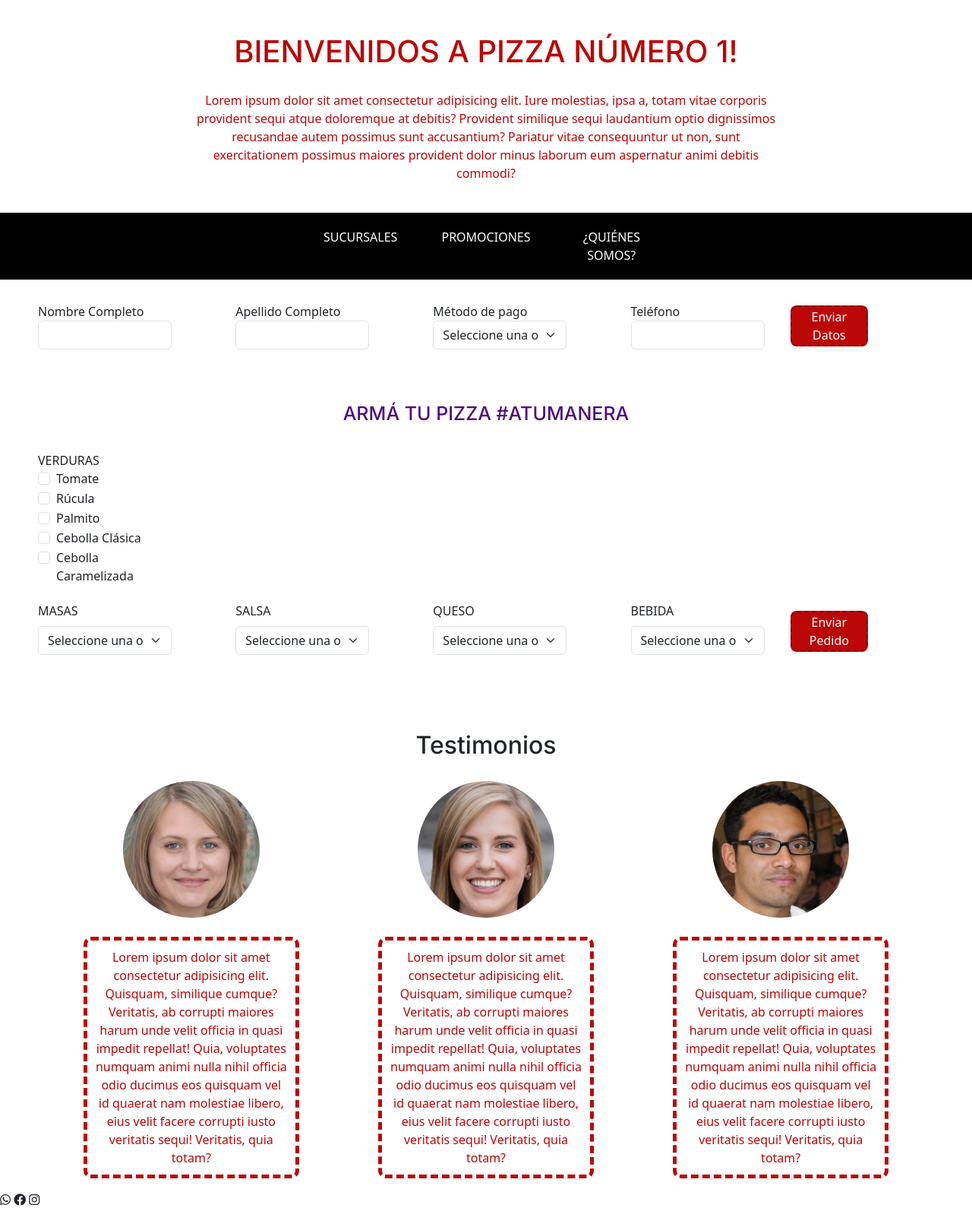
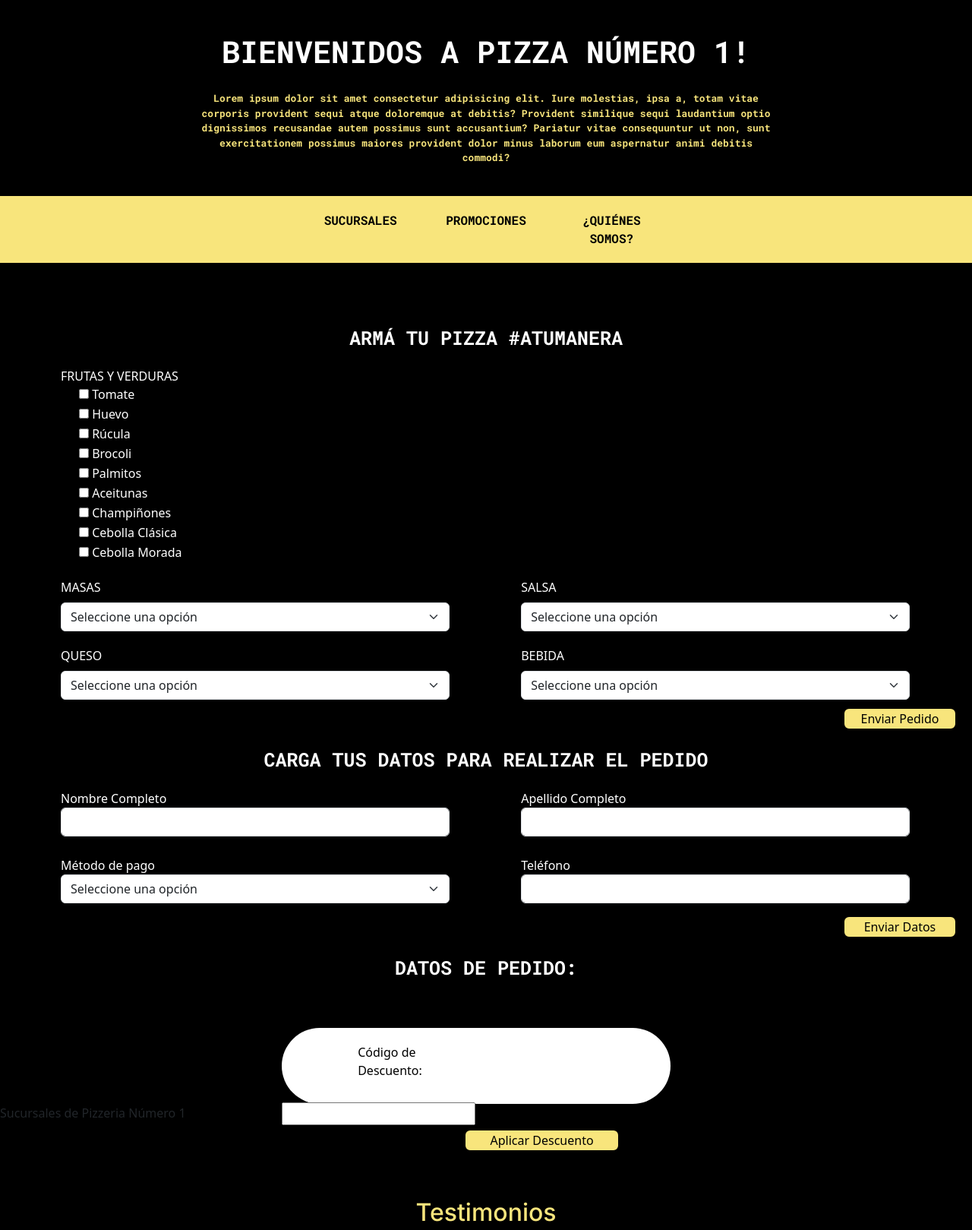
Before and after one commit to ConstanzaMarielSonzini/Enrega1-MarielSonzini, a website: page index.html in a window 1280 px wide. Shown: the part 26-1645 px from the top of the page at 76% size. Before the commit the page ends 1617 px from the top, so only its background shows below. Drawn offline with nearby package versions, Linux system fonts and the light colour scheme; some packages are replaced by stand-ins of ours; a script that the page names is missing; a web font is replaced by a local one.

Commit message:
Uso de JSON y Fetch

```diff
--- a/estilos.css
+++ b/estilos.css
@@ -1,8 +1,16 @@
+@import url('https://fonts.googleapis.com/css2?family=Kdam+Thmor+Pro&family=Oooh+Baby&family=Poppins:wght@300&family=Secular+One&display=swap');
 @import url('https://fonts.googleapis.com/css2?family=Inter:wght@200;500&display=swap');
+@import url('https://fonts.googleapis.com/css2?family=Inter:wght@200;500&display=swap');
+@import url('https://fonts.googleapis.com/css2?family=Inter:wght@200;500&family=Roboto+Mono:ital,wght@0,700;1,100;1,600&display=swap');
 
+.bodyColor{
+    background-color: rgb(0, 0, 0) !important;
+}
 
 .titulo p{
-    color: rgb(187, 7, 7);
+    font-family: 'Roboto Mono', monospace;
+    font-size: 13px;
+    color: rgb(248, 229, 124);
     display: flex;
     display: block;
     text-align: center;
@@ -11,8 +19,8 @@
 }
 
 .titulo2 {
-    color: rgb(82, 13, 128);
-    font-family: 'Inter', sans-serif;
+    color: rgb(255, 255, 255);
+    font-family: 'Roboto Mono', monospace;
     font-style: bold;
     text-align: center;
     padding-top:50px;
@@ -21,6 +29,7 @@
 }
 
 .contenedor {
+    color: rgb(0, 0, 0);
     display: flex;
     display: block;
     text-align: center;
@@ -30,25 +39,29 @@
 }
 
 .header {
+    font-family: 'Roboto Mono', monospace;
     align-content: center;
     color: rgb(255, 255, 255);
     width: 100%;
-    background-color: rgb(0, 0, 0);
+    background-color:  rgb(248, 229, 124);
     margin-top: 40px;
     margin-bottom: 30px;
 }
 
 main .titulo h1 {
-    color: rgb(187, 7, 7);
+    font-family: 'Roboto Mono', monospace;
+    color: rgb(255, 255, 255);
 }
 h1 {
-    font-family: 'Inter', sans-serif;
+    font-family: 'Roboto Mono', monospace;
     text-align: center;
     padding-bottom: 20px;
     padding-top: 30px;
 }
 .testimoniosTexto {
+    font-family: 'Roboto Mono', monospace;
     text-align: center;
+    color:rgb(248, 229, 124);
     font-family: 'Inter', sans-serif;
     margin-top: 100px;
 }
@@ -59,6 +72,7 @@ h1 {
 }
 
 .testimonios_cards {
+    font-family: 'Roboto Mono', monospace;
     width: 30%;
     display: inline-block;
     text-align: center;
@@ -68,13 +82,15 @@ h1 {
 }
 
 .testimonios_cards p {
+    font-family: 'Roboto Mono', monospace;
+    font-size: 13px;
     margin-top: 25px;
-    color:rgb(187, 7, 7);
+    color:rgb(255, 255, 255);
     padding: 10px;
     text-align: center;
-    background-color: #ffffff;
+    background-color: #000000;
     border-radius: 10px;
-    border:rgb(187, 7, 7) 5px dashed;
+    border:rgb(235, 200, 7) 5px dashed;
 }
 
 .testimonios_cards img {
@@ -83,37 +99,70 @@ h1 {
 }
 
 .bloque {
-    width: 20%;
+    width: 15%;
     align-items: flex-start;
     display: flex;
     display: inline-block;
-    padding-left: 50px;
-    padding-right: 30px;
-    margin-top: 20px;
 }
 
 .mb-3 {
-    width: 20%;
+    width: 40%;
+    margin:10px;
+    margin-left: 80px;
+    color: rgb(255, 255, 255);
     align-items: flex-start;
     display: flex;
     display: inline-block;
-    padding-left: 50px;
-    padding-right: 30px;
+
+}
+
+.bloque {
+    width: 40%;
+    margin:10px;
+    margin-left: 80px;
+    color: rgb(255, 255, 255);
+    align-items: flex-start;
+    display: flex;
+    display: inline-block;
+}
+
+.form-check {
+    list-style-position: black;
 }
 
 .btn-primary {
-    width: 8%;
-    color: rgb(255, 255, 255);
-    background-color: rgb(187, 7, 7);
+    width: 150px;
+    color: rgb(0, 0, 0);
+    background-color:  rgb(248, 229, 124);
+    float: right;
+    margin-inline: 100px;
+    margin-right: 20px;
     border-radius: 8px;
-    border-color: rgb(131, 7, 7);
-    margin-right: 30px;
-    border-style: dashed;
+    border-style:double;
 
 }
 
+.info-pedido{
+    width: 100%;
+    background-color:rgb(248, 229, 124);
+    display: flex;
+    display: inline-block;
+    padding-left: 200px;
+    margin-top: 20px;
+    padding-top: 20px;
+}
 
+.info-pedido p{
+    width: 310px;
+    background-color:rgb(248, 229, 124);
+    display:contents;
+    display: inline-block;
+}
 
+.bloque {
+    color: white;
+    background-color: rgb(0, 0, 0);
+}
 
 @media only screen and (max-width: 1100px) {
 .galeria {
@@ -126,3 +175,59 @@ font-size: 16px;
 font-size: 12px;
 }
 }
+
+.codigo-descuento {
+    margin-top:  80px;
+    color: white;
+
+}
+
+
+.descuento-contenedor {
+background-color: rgb(255, 255, 255);
+border-radius: 100px;
+width: 40%;
+height: 100px;
+margin-left: 29%;
+margin-top: 4%;
+}
+
+.descuento-contenedor .descuento-boton{
+    width: 40%;
+    margin-right: 4% ;
+    color: rgb(0, 0, 0);
+    background-color:  rgb(248, 229, 124);
+    border-radius: 8px;
+    border-style:double;
+    }
+
+input#codigo-descuento{
+padding-left: 0px;
+padding-right: 20px;
+color: rgb(0, 0, 0);
+}
+
+label.codigo-descuento{
+    margin-top: 0%;
+    padding-bottom: 30px;
+    padding-top: 20px;
+    padding-left: 100px;
+    width: 50%;
+    color: rgb(0, 0, 0);
+    }
+
+button.descuento-boton{
+    align-items: center;
+    margin-top: 5px;
+    margin-left: 240px;
+}
+
+p#mensaje-descuento {
+    color: white;
+    padding-left: 130px;
+    margin-top: 15px;
+}
+
+.contenedor-sucursales{
+    color: aqua;
+}
--- a/index.html
+++ b/index.html
@@ -5,11 +5,13 @@
     <meta http-equiv="X-UA-Compatible" content="IE=edge">
     <meta name="viewport" content="width=device-width, initial-scale=1.0">
     <title>Pizza Número 1</title>
-    <link rel="stylesheet" href="https://cdnjs.cloudflare.com/ajax/libs/font-awesome/6.2.1/css/all.min.css">
+    <link href="https://cdn.jsdelivr.net/npm/bootstrap@5.3.0-alpha3/dist/css/bootstrap.min.css" rel="stylesheet" integrity="sha384-KK94CHFLLe+nY2dmCWGMq91rCGa5gtU4mk92HdvYe+M/SXH301p5ILy+dN9+nJOZ" crossorigin="anonymous">
     <link rel="stylesheet" href="estilos.css">
-    <link href="https://cdn.jsdelivr.net/npm/bootstrap@5.3.0-alpha3/dist/css/bootstrap.min.css" rel="stylesheet" integrity="sha384-KK94CHFLLe+nY2dmCWGMq91rCGa5gtU4mk92HdvYe+M/SXH301p5ILy+dN9+nJOZ" crossorigin="anonymous">
+    <link rel="stylesheet" href="https://cdn.jsdelivr.net/npm/sweetalert2@11.0.19/dist/sweetalert2.min.css">
+
+
 </head>
-<body>
+<body class="bodyColor">
 
     <p class="logo"><a href="index.html">PIZZA NÚMERO 1
     </a></p>
@@ -36,55 +38,47 @@
           </div>
     </nav>
     </header>
-    <section>
-        <form id="formulario">
-            <div class="mb-3">
-                <label for="nombres" class="nombre">Nombre Completo</label>
-                <input type="text" class="form-control" id="nombres"/>
-            </div>
 
-            <div class="mb-3">
-                <label for="apellidos" class="Apellido">Apellido Completo</label>
-                <input type="text" class="form-control" id="apellidos"/>
-            </div>
 
-            <div class="mb-3">
-                <label for="pago" class="Metodo">Método de pago</label>
-                <select id="pago" class="form-select">
-                        <option value="0">Seleccione una opción</option>
-                </select>
-            </div>
-
-            <div class="mb-3">
-                <label for="telefono" class="NumeroTelefono">Teléfono</label>
-                <input type="text" class="form-control" id="telefono"/>
-            </div>
-            <button type="submit" class="btn-primary" id="btnInscribir">Enviar Datos</button>
-        </form>
-    </section>
     <div class="titulo2">ARMÁ TU PIZZA #ATUMANERA</div>
-    <div class="bloque">VERDURAS
+    <section id="todo">
+    <div class="bloque">FRUTAS Y VERDURAS
         <div class="form-check">
-            <input class="form-check-input" type="checkbox" value="tomate" id="verdura1">
-            <label class="form-check-label" for="verdura">Tomate</label>
+            <input type="checkbox" name="verdura" value="Tomate" />
+            <label>Tomate</label>
         </div>
         <div class="form-check">
-            <input class="form-check-input" type="checkbox" value="tomate" id="verdura2">
-            <label class="form-check-label" for="verdura">Rúcula</label>
+            <input type="checkbox" name="verdura" value="Huevo" />
+            <label>Huevo</label>
         </div>
         <div class="form-check">
-            <input class="form-check-input" type="checkbox" value="tomate" id="verdura3">
-            <label class="form-check-label" for="verdura">Palmito</label>
+            <input type="checkbox" name="verdura" value="Rúcula" />
+            <label>Rúcula</label>
         </div>
         <div class="form-check">
-            <input class="form-check-input" type="checkbox" value="tomate" id="verdura4">
-            <label class="form-check-label" for="verdura">Cebolla Clásica</label>
+            <input type="checkbox" name="verdura" value="Brocoli" />
+            <label>Brocoli</label>
         </div>
         <div class="form-check">
-            <input class="form-check-input" type="checkbox" value="tomate" id="verdura5">
-            <label class="form-check-label" for="verdura">Cebolla Caramelizada</label>
+            <input type="checkbox" name="verdura" value="Palmitos" />
+            <label>Palmitos</label>
         </div>
-
+        <div class="form-check">
+            <input type="checkbox" name="verdura" value="Aceitunas" />
+            <label>Aceitunas</label>
+        </div>
+        <div class="form-check">
+            <input type="checkbox" name="verdura" value="Champiñones" />
+            <label>Champiñones</label>
+        </div>
+        <div class="form-check">
+            <input type="checkbox" name="verdura" value="Cebolla Clásica" />
+            <label>Cebolla Clásica</label>
+        </div>
+        <div class="form-check">
+            <input type="checkbox" name="verdura" value="Cebolla Morada" />
+            <label>Cebolla Morada</label>
+        </div>
     </div>
     <form id="armado">
         <div class="bloque">
@@ -112,7 +106,52 @@
             </select>
         </div>
     <button type="submit" class="btn-primary" id="PizzaATuManera">Enviar Pedido</button>
+</section>
 </form>
+<div class="titulo2">CARGA TUS DATOS PARA REALIZAR EL PEDIDO</div>
+<section>
+    <form id="formulario">
+        <div class="mb-3">
+            <label for="nombre" class="nombre">Nombre Completo</label>
+            <input type="text" class="form-control" id="nombre"/>
+        </div>
+
+        <div class="mb-3">
+            <label for="apellido" class="apellido">Apellido Completo</label>
+            <input type="text" class="form-control" id="apellido"/>
+        </div>
+
+        <div class="mb-3">
+            <label for="pago" class="Metodo">Método de pago</label>
+            <select id="pago" class="form-select">
+                    <option value="0">Seleccione una opción</option>
+            </select>
+        </div>
+
+        <div class="mb-3">
+            <label for="telefono" class="NumeroTelefono">Teléfono</label>
+            <input type="text" class="form-control" id="telefono"/>
+        </div>
+
+        <button type="submit" class="btn-primary" id="btnInscribir">Enviar Datos</button>
+    </form>
+</section>
+
+<div class="titulo2">DATOS DE PEDIDO:</div>
+<div id="info-pedido"></div>
+
+<div class="descuento-contenedor">
+    <label class="codigo-descuento">Código de Descuento:</label>
+    <input type="text" id="codigo-descuento">
+    <button class="descuento-boton" onclick="aplicarDescuento()">Aplicar Descuento</button>
+<p id="mensaje-descuento"></p>
+</div>
+
+<section>
+    <p>Sucursales de Pizzeria Número 1</p>
+    <div id="contenedor-sucursales"></div>
+</section>
+
     <main>
             <h2 class="testimoniosTexto">Testimonios</h2>
             <section class="Testimonios">
@@ -137,7 +176,8 @@
             <i class="fa-brands fa-instagram"></i>
         </div>
     </footer>
-
+<script src="ruta/sweet-alert.js"></script>
+<script src="https://cdn.jsdelivr.net/npm/sweetalert2@11.0.19/dist/sweetalert2.all.min.js"></script>
 <script src="main.js"></script>
 </body>
 </html>
--- a/main.js
+++ b/main.js
@@ -53,6 +53,8 @@ function validarFormulario (data){
 formulario.addEventListener("submit", (event) => {
 event.preventDefault();
 validarFormulario(event.target);
+guardarPedido(event.target);
+mostrarPedido(event.target);
 
 });
 
@@ -115,12 +117,14 @@ const quesos = [
 
 let quesoList = document.getElementById("queso");
 
-masas.forEach ((unQueso) => {
+quesos.forEach ((unQueso) => {
 let item = document.createElement("option");
 item.value = unQueso.name.toString();
 item.innerText = unQueso.name;
 quesoList.append(item);
 });
+
+
 
 class Bebida {
 constructor(name) {
@@ -149,47 +153,63 @@ function validarArmado (data){
 console.log("Validando armado",data);
 const hijos = data.children;
 
-  for (let index = 0; index < 3; index++) {
+for (let index = 0; index < 4; index++) {
   const unHijo = hijos[index];
   const valor = unHijo.children[1].value
   console.log("La pizza contiene" + unHijo.children[0].innerText + "es:",{valor});
 }
 }
 
-armado.addEventListener("submit", (event) => {
-  event.preventDefault();
-  validarArmado(event.target);
-
-});
-
 
 //Uso de Storage
+class Usuario {
+constructor(nombre, apellido, telefono) {
+  this.nombre = nombre;
+  this.apellido = apellido;
+  this.telefono = telefono;
+}
+}
 
 class Pedido {
-  constructor (masa, salsa, queso, bebida, pago, nombre, apellido, numeroTelefono) {
+constructor (masa, salsa, verdurasSeleccionadas, queso, bebida, pago, usuario) {
   this.masa = masa;
   this.salsa = salsa;
+  this.verdura = verdurasSeleccionadas;
   this.queso = queso;
   this.bebida = bebida;
   this.pago = pago;
-    this.nombre = nombre;
-    this.apellido = apellido;
-    this.numeroTelefono = numeroTelefono;
+  this.usuario = usuario;
 
 }
+}
+
+function obtenerVerdurasSeleccionadas(){
+  const checkboxes = document.getElementsByName("verdura");
+  const verdurasSeleccionadas = [];
+
+  checkboxes.forEach((checkbox) => {
+    if (checkbox.checked) {
+      verdurasSeleccionadas.push(checkbox.value);
+    }
+  });
+  return verdurasSeleccionadas;
 }
 
 function guardarPedido () {
 const masa = document.getElementById("masa").value;
 const salsa = document.getElementById("salsa").value;
+const verdurasSeleccionadas = obtenerVerdurasSeleccionadas();
 const queso = document.getElementById("queso").value;
 const bebida = document.getElementById("bebida").value;
 const pago = document.getElementById("pago").value;
+const nombre = document.getElementById("nombre").value;
 const apellido = document.getElementById("apellido").value;
 const telefono = document.getElementById("telefono").value;
 
-  const pedido = new Pedido (masa, salsa, queso, bebida, pago, nombre, apellido, telefono);
+const usuario = new Usuario (nombre, apellido,telefono);
+const pedido = new Pedido (masa, salsa, verdurasSeleccionadas, queso, bebida, pago, usuario);
 localStorage.setItem("pedido", JSON.stringify(pedido));
+
 }
 
 armado.addEventListener("submit", (event)=>{
@@ -198,19 +218,106 @@ armado.addEventListener("submit", (event)=>{
 guardarPedido();
 });
 
+
+
 function mostrarPedido () {
   const pedidoGuardado = localStorage.getItem("pedido");
+  const infoPedidoElement = document.getElementById("info-pedido");
+  const precioPizzas = 1500;
+
 if (pedidoGuardado) {
   const pedido = JSON.parse (pedidoGuardado);
+  const precioFinal = precioPizzas;
 
-    document.getElementById("pedido-masa").innerText = pedido.masa;
-    document.getElementById("pedido-salsa").innerText = pedido.salsa;
-    document.getElementById("pedido-queso").innerText = pedido.queso;
-    document.getElementById("pedido-bebida").innerText = pedido.bebida;
-    document.getElementById("pedido-pago").innerText = pedido.pago;
-    document.getElementById("pedido-nombre").innerText = pedido.nombre;
-    document.getElementById("pedido-apellido").innerText = pedido.apellido;
-    document.getElementById("pedido-telefono").innerText = pedido.telefono;
+  infoPedidoElement.innerHTML =`
+  <p>Masa: ${pedido.masa}</p>
+  <p>Salsa: ${pedido.salsa}</p>
+  <p> Verduras: ${pedido.verdura.join(", ")}</p>
+  <p>Queso: ${pedido.queso}</p>
+  <p>Bebida: ${pedido.bebida}</p>
+  <p>Pago: ${pedido.pago}</p>
+  <p>Nombre: ${pedido.usuario.nombre}</p>
+  <p>Apellido: ${pedido.usuario.apellido}</p>
+  <p>Telefono: ${pedido.usuario.telefono}</p>
+  <p>Precio Final: $${precioFinal}</p>
+  `;
 
+infoPedidoElement.classList.add("info-pedido");
+} else {
+infoPedidoElement.innerHTML = "<p> No se encontró ningún peido. </p>";
+infoPedidoElement.classList.remove("info-pedido");
 }
 }
+mostrarPedido();
+
+const armadoFormulario = document.getElementById("armado");
+armadoFormulario.addEventListener("submit", (event)=> {
+  event.preventDefault();
+  mostrarPedido();
+});
+
+
+
+
+// Uso de JSON y Fetch
+
+function mostrarSucursales() {
+
+  const contenedorSucursales = document.getElementById("contenedor-sucursales");
+
+  fetch("json/sucursales.json")
+    .then(response => response.json())
+    .then(data => console.log(data)){
+
+      data.forEach(sucursal => {
+
+        const divSucursal = document.createElement("div");
+        const nombreSucursal = document.createElement("h3");
+        const direccionSucursal = document.createElement("p");
+        const telefonoSucursal = document.createElement("p");
+
+        nombreSucursal.textContent = sucursal.nombre;
+        direccionSucursal.textContent = `Dirección: ${sucursal.direccion}`;
+        telefonoSucursal.textContent = `Teléfono: ${sucursal.telefono}`;
+
+        divSucursal.appendChild(nombreSucursal);
+        divSucursal.appendChild(direccionSucursal);
+        divSucursal.appendChild(telefonoSucursal);
+        contenedorSucursales.appendChild(divSucursal);
+      });
+    }
+    .catch(error => {
+      console.log("Error al cargar las sucursales:", error);
+    });
+}
+
+// Cupon de descuento
+
+function aplicarDescuento() {
+  var codigo = document.getElementById("codigo-descuento").value;
+
+  var descuentosGuardados = JSON.parse(localStorage.getItem("descuentos")) || {};
+
+  if (descuentosGuardados.hasOwnProperty(codigo)) {
+    var descuento = descuentosGuardados[codigo];
+
+    Swal.fire({
+      title: "Descuento aplicado",
+      text: "¡Descuento aplicado! Tienes un 20% de ahorro! Tu pizza queda en $ 1350.",
+      icon: "success",
+      confirmButtonText: "Aceptar"
+    });
+  } else {
+    Swal.fire({
+      title: "Código de descuento inválido",
+      text: "El código de descuento ingresado no es válido. Por favor, intenta nuevamente.",
+      icon: "error",
+      confirmButtonText: "Aceptar"
+    });
+  }
+}
+
+
+document.addEventListener("DOMContentLoaded", function() {
+  mostrarSucursales();
+});
--- /dev/null
+++ b/package.json
@@ -0,0 +1,5 @@
+{
+  "dependencies": {
+    "sweetalert2": "^11.7.5"
+  }
+}
```
Also changed, not shown: json/sucursales.json (added, +17 -0 lines), 1 other file. Lines whose indentation alone changed are shown as unchanged.
